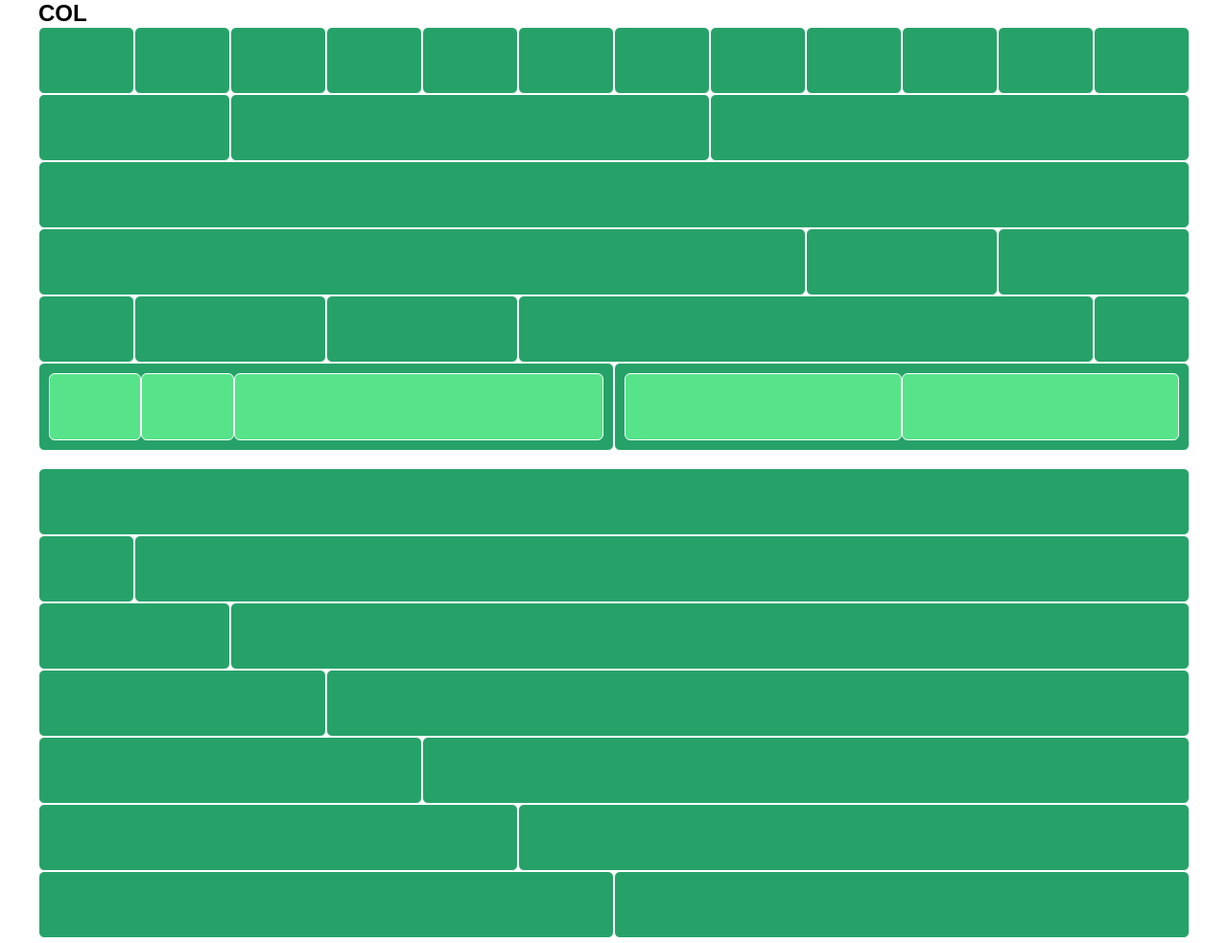
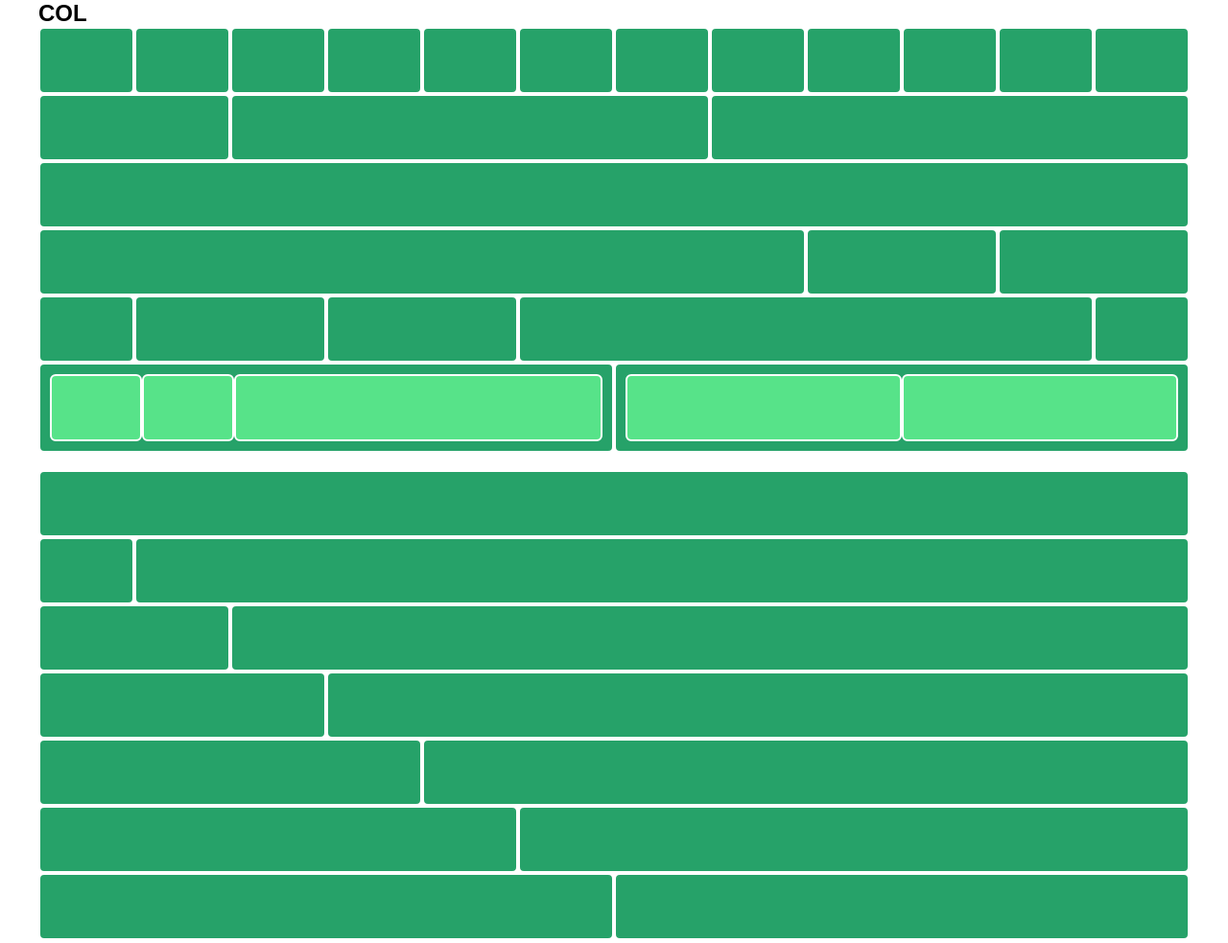
Before and after one commit to jackbottaro/html-css-12bool, a plain HTML site: page index.html in a window 1280 px wide. Shown: the top 983 px of the page at 96% size. Drawn offline with Linux system fonts and the light colour scheme.

Commit message:
adjust border size

```diff
--- a/css/style.css
+++ b/css/style.css
@@ -1,7 +1,7 @@
 [class^="col"] {
   min-height: 70px;
   background-color: #26a269;
-  border: 1px solid white;
+  border: 2px solid white;
   color: white;
   border-radius: 6px;
 }
```
